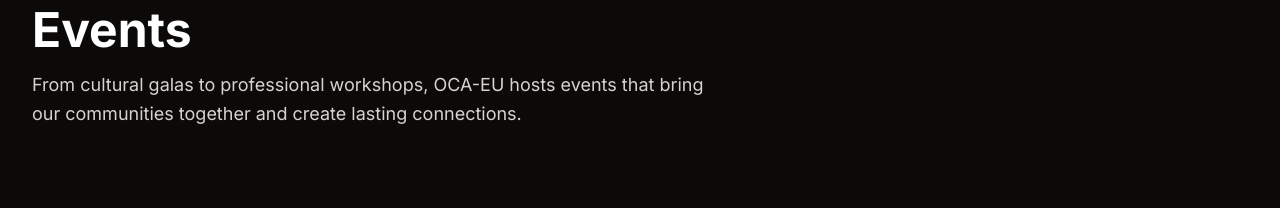
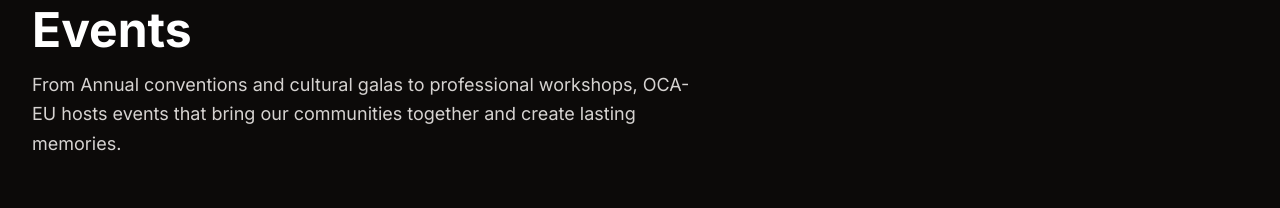
Before and after one commit to SBMBENDE/oroko_app, a Next.js app: page /events in a window 1280 px wide. Shown: the part 154-362 px from the top of the page. Built offline with nearby package versions, Linux system fonts and the light colour scheme.

Commit message:
Update upcoming events image & install swc darwin arm64

```diff
--- a/components/sections/HeroSection.tsx
+++ b/components/sections/HeroSection.tsx
@@ -140,7 +140,7 @@
               </div>
               <div>
                 <p className="text-white font-semibold text-sm">500+ Active Members</p>
-                <p className="text-zinc-500 text-xs">Across 6 European countries</p>
+                <p className="text-zinc-500 text-xs">Across 7+ European countries</p>
               </div>
             </div>
           </div>
--- a/data/events.ts
+++ b/data/events.ts
@@ -34,7 +34,7 @@
     date: '2026-08-15',
     location: 'Paris, France',
     branchSlug: 'france',
-    image: 'https://res.cloudinary.com/dkd3k6eau/image/upload/v1773723683/OCA-EU_ciwtoj.png',
+    image: 'https://res.cloudinary.com/dkd3k6eau/image/upload/v1779229963/oroko_convention_flyer_dga2hw.jpg',
     category: 'celebration',
     registrationLink: '#',
     featured: true,
--- a/features/events/EventsHero.tsx
+++ b/features/events/EventsHero.tsx
@@ -25,8 +25,8 @@
         Events
       </h1>
       <p ref={bodyRef} className="text-stone-300 text-lg leading-relaxed">
-        From cultural galas to professional workshops, OCA-EU hosts events
-        that bring our communities together and create lasting connections.
+        From Annual conventions and cultural galas to professional workshops, OCA-EU hosts events
+        that bring our communities together and create lasting memories.
       </p>
     </div>
   );
--- a/package.json
+++ b/package.json
@@ -32,5 +32,8 @@
     "eslint-config-next": "16.1.6",
     "tailwindcss": "^4",
     "typescript": "^5"
+  },
+  "optionalDependencies": {
+    "@next/swc-darwin-arm64": "^16.2.6"
   }
 }
```
Also changed, not shown: 1 other file (tests, documents, lock files or other folders).
